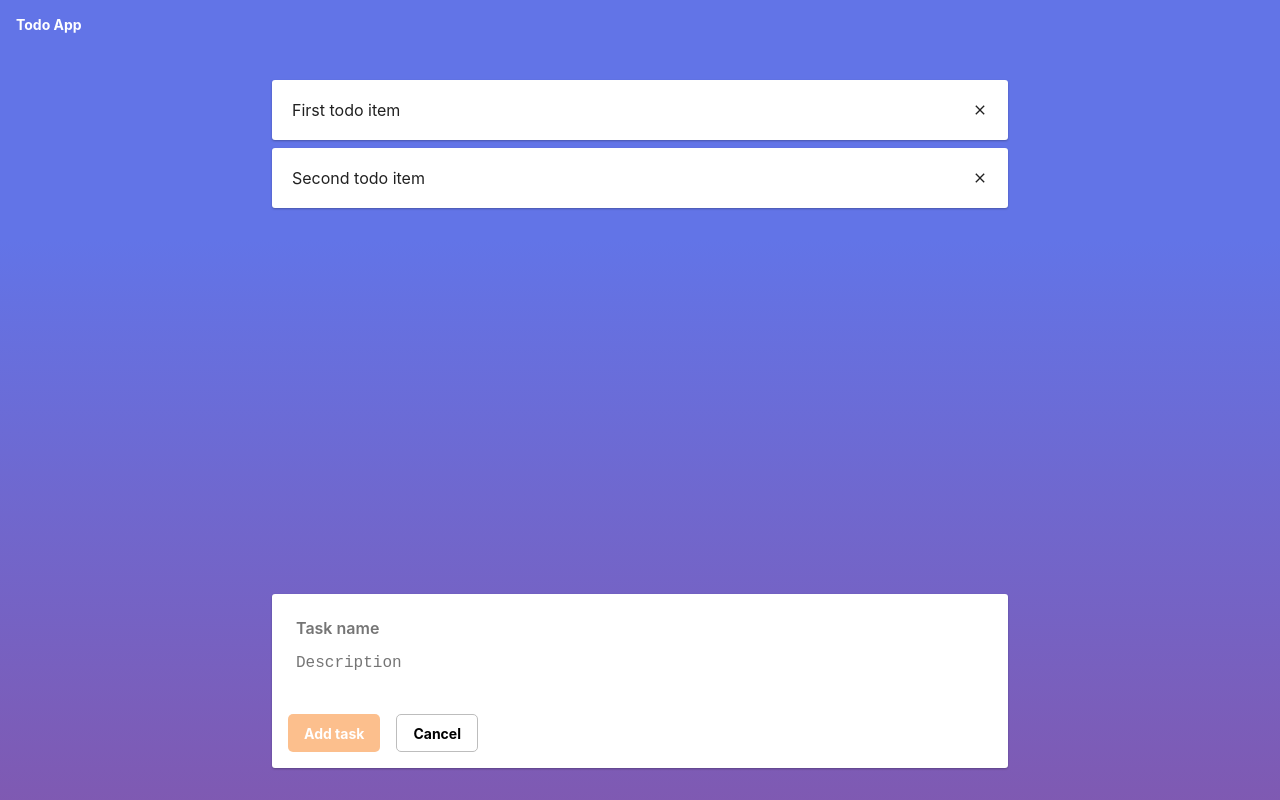
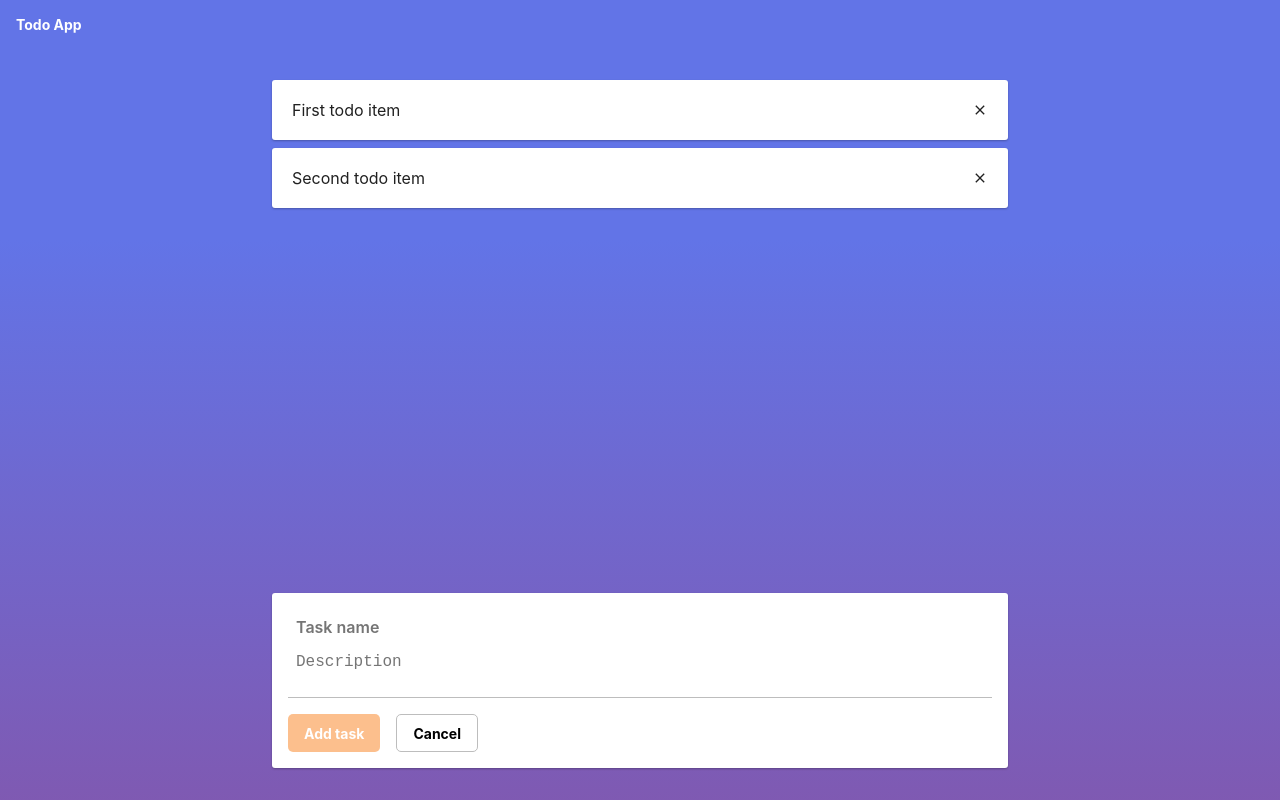
Before and after one commit to orjanbp/react-demo-todoapp, a React (Create React App) app: page / in a window 1280 px wide. Built offline with nearby package versions, Linux system fonts and the light colour scheme.

Commit message:
add border around fields

```diff
--- a/package.json
+++ b/package.json
@@ -17,6 +17,7 @@
     "react-router": "^6.3.0",
     "react-router-dom": "^6.3.0",
     "react-scripts": "^5.0.1",
+    "react-spring": "^9.4.4",
     "styled-components": "^5.3.5",
     "typescript": "^4.6.3",
     "uuid": "^8.3.2",
--- a/src/components/pages/TodoOverview/core/AddNewTodo/AddNewTodo.tsx
+++ b/src/components/pages/TodoOverview/core/AddNewTodo/AddNewTodo.tsx
@@ -5,6 +5,7 @@ import { DescriptionField } from '@/components/shared/Form/DescriptionField';
 import { BoxButton } from '@/components/shared/Button/BoxButton';
 import { ButtonGroup } from '@/components/shared/Button/ButtonGroup';
 import { TodoItemType } from '@/utils/types';
+import { FieldsWithBorder } from './Components';
 
 const emptyTodo = { id: '', name: '', description: '' };
 
@@ -39,8 +40,10 @@ export const AddNewTodo = ({ onAddTodo }: Props) => {
 
   return (
     <Container>
-      <NameField name="new-todo-name" value={newTodo.name} onChange={handleChangeName} />
-      <DescriptionField name="new-todo-description" value={newTodo.description} onChange={handleChangeDescription} />
+      <FieldsWithBorder>
+        <NameField name="new-todo-name" value={newTodo.name} onChange={handleChangeName} />
+        <DescriptionField name="new-todo-description" value={newTodo.description} onChange={handleChangeDescription} />
+      </FieldsWithBorder>
       <ButtonGroup paddingTop="16px">
         <BoxButton text="Add task" onClick={handleSubmit} disabled={!newTodo.name} />
         <BoxButton text="Cancel" variant="secondary" />
--- /dev/null
+++ b/src/components/pages/TodoOverview/core/AddNewTodo/Components.tsx
@@ -0,0 +1,5 @@
+import styled from 'styled-components';
+
+export const FieldsWithBorder = styled.div`
+  border-bottom: 1px solid ${props => props.theme.color.border};
+`;
```
Also changed, not shown: 1 other file (tests, documents, lock files or other folders).
